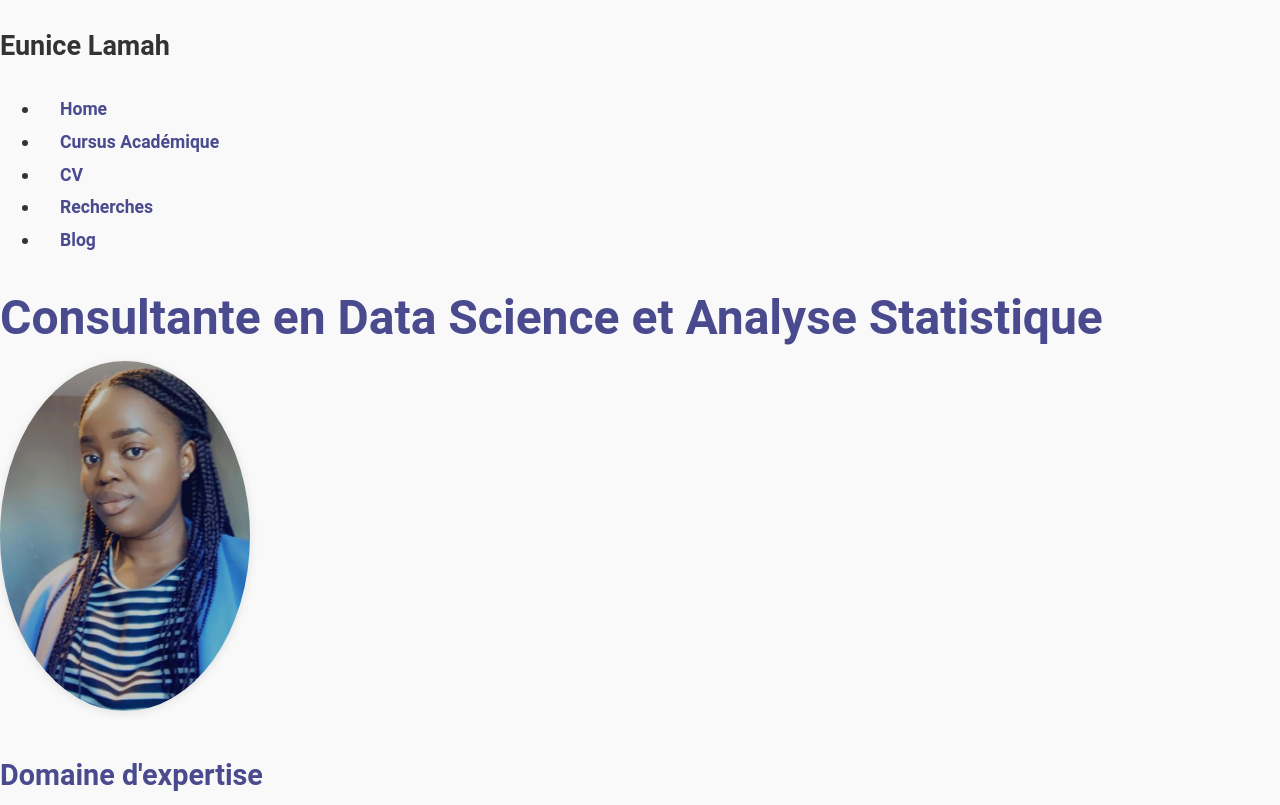
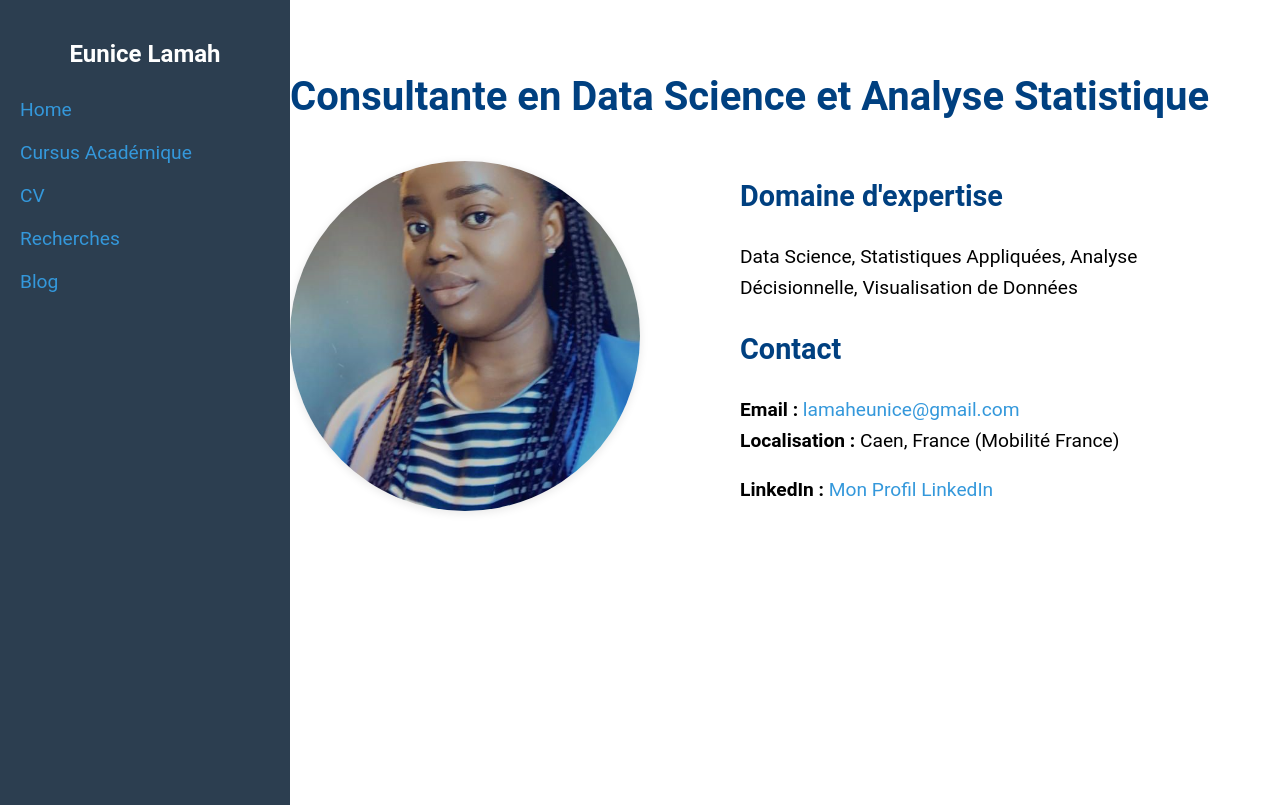
Before and after one commit to eunicelamah/MaPagePro, a plain HTML site: page index.html in a window 1280 px wide. Shown: the top 805 px of the page. Drawn offline with Linux system fonts and the light colour scheme.

Commit message:
Update style.css

```diff
--- a/style.css
+++ b/style.css
@@ -1,77 +1,99 @@
+/* Style global */
 body {
     font-family: 'Roboto', sans-serif;
     margin: 0;
     padding: 0;
-    background-color: #f9f9f9;
-    color: #333;
-    font-size: 18px; /* Taille de police de base augmentée */
-    line-height: 1.8; /* Meilleur espacement entre les lignes */
+    display: flex;
+    min-height: 100vh;
 }
 
-header {
-    background-color: #f4f4f4;
+/* Menu latéral */
+.sidebar {
+    background-color: #2c3e50;
+    color: white;
     padding: 20px;
-    text-align: center;
-    border-bottom: 1px solid #ddd;
+    width: 250px;
+    height: 100vh;
+    position: fixed;
 }
 
-nav ul li a {
-    text-decoration: none;
-    font-weight: bold;
-    color: #4a4a8e;
-    padding: 12px 20px; /* Augmentation de l'espacement autour des liens */
-    font-size: 1.1rem; /* Augmentation de la taille des liens */
+.sidebar h2 {
+    color: white;
+    text-align: center;
+    margin-bottom: 30px;
 }
 
-h1 {
-    font-size: 3rem; /* Agrandissement du titre principal */
+.sidebar nav ul {
+    list-style: none;
+    padding: 0;
     margin: 0;
-    color: #4a4a8e;
 }
 
-.intro-section h2 {
-    font-size: 2.2rem; /* Taille plus grande pour le titre de la section */
+.sidebar nav ul li {
+    margin-bottom: 20px;
+}
+
+.sidebar nav ul li a {
+    color: #3498db;
+    text-decoration: none;
+    font-size: 1.2rem;
+}
+
+.sidebar nav ul li a:hover {
+    color: white;
+}
+
+/* Contenu principal */
+.main-content {
+    margin-left: 250px;
+    padding: 40px;
+    flex: 1;
+}
+
+/* Style pour l'introduction */
+.intro-section h1 {
+    font-size: 2.5rem;
+    color: #004080;
+    margin-bottom: 30px;
+}
+
+/* Disposition de l'image et du texte */
+.content-layout {
+    display: flex;
+    align-items: center;
+    justify-content: space-between;
+}
+
+/* Style pour la photo de profil */
+.profile-photo img {
+    width: 350px;
+    height: 350px;
+    border-radius: 50%; /* Forme circulaire */
+    object-fit: cover;
+    box-shadow: 0 2px 10px rgba(0, 0, 0, 0.1);
+    margin-right: 50px;
+}
+
+/* Informations sur le profil */
+.profile-info {
+    max-width: 500px;
+}
+
+.profile-info h3 {
+    font-size: 1.8rem;
     color: #004080;
 }
 
-.intro-section p {
-    font-size: 1.5rem; /* Taille plus grande pour la description */
-    color: #666;
-}
-
-.profile-info h3 {
-    font-size: 1.8rem; /* Taille plus grande pour les sous-titres */
-    color: #4a4a8e;
-}
-
 .profile-info p {
-    font-size: 1.3rem; /* Taille plus grande pour le texte descriptif */
-    line-height: 1.8; /* Espacement amélioré entre les lignes */
+    font-size: 1.2rem;
+    line-height: 1.6;
 }
 
 a {
-    color: #4a4a8e;
+    color: #3498db;
     text-decoration: none;
-    font-size: 1.2rem; /* Taille plus grande pour les liens */
 }
 
 a:hover {
     text-decoration: underline;
 }
-
-/* Style pour l'image de profil ovale */
-.profile-photo img {
-    width: 250px;       /* Largeur de l'image */
-    height: 350px;      /* Hauteur de l'image pour un effet ovale */
-    border-radius: 50%; /* Cela permet de créer l'effet arrondi */
-    object-fit: cover;  /* Garde l'image bien ajustée dans le conteneur */
-    box-shadow: 0 2px 10px rgba(0, 0, 0, 0.1); /* Ombre pour un meilleur effet visuel */
-}
-
-/* Adaptation mobile */
-@media (max-width: 768px) {
-    .profile-container {
-        flex-direction: column;
-        text-align: center;
-    }
-}
```
